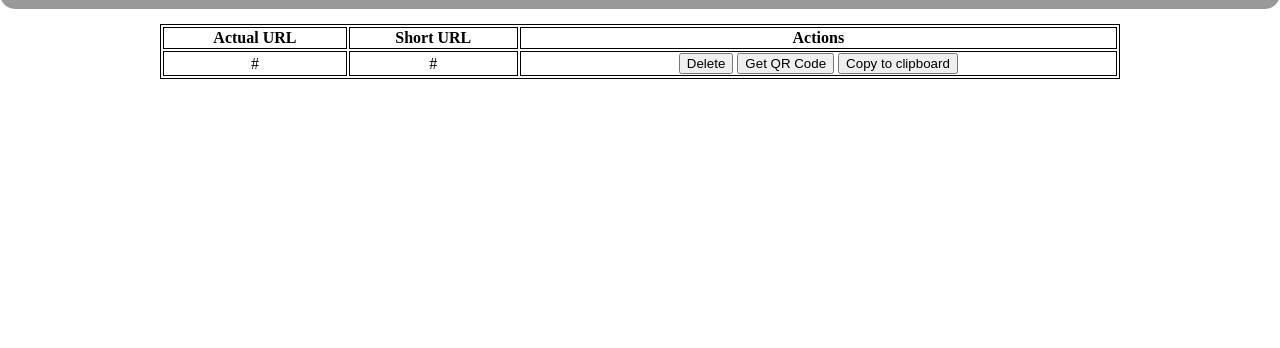
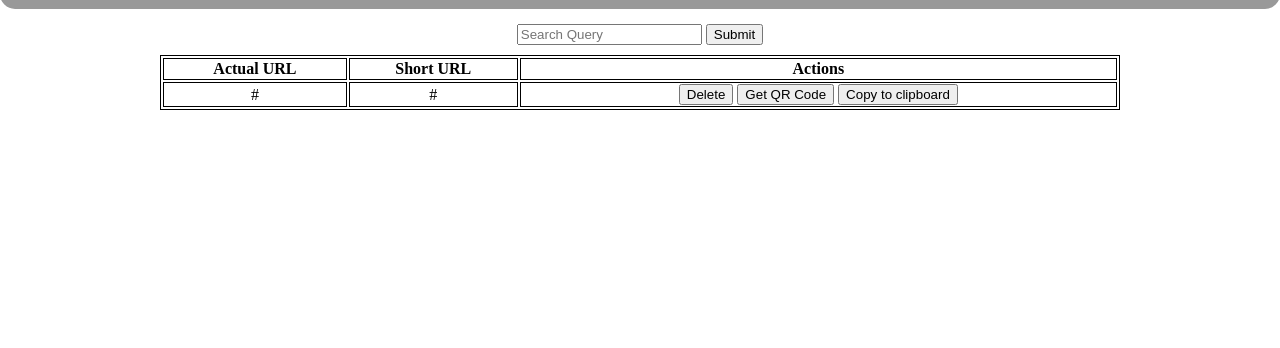
Before and after one commit to zootedb0t/url_shortner, a Flask app: page /database in a window 1280 px wide. Shown: the part 72-420 px from the top of the page. Run offline with Flask 3, Linux system fonts and the light colour scheme; tables that the repository leaves empty hold one stand-in row (values such as "Sample post").

Commit message:
closes #51

```diff
--- a/shortner/routes.py
+++ b/shortner/routes.py
@@ -167,6 +167,14 @@ def copytoclipboard(id):
     return render_template("copy.html", bitly_url=url)
 
 
+@app.route("/query", methods=["POST", "GET"])
+def query():
+    search_query = request.form["query"]
+    match = Url.query.filter(Url.actual_url.contains(search_query)).all()
+
+    return render_template("database.html", url=match)
+
+
 @app.errorhandler(500)
 def basic_error(e):
     error_msg = e
--- a/shortner/templates/database.html
+++ b/shortner/templates/database.html
@@ -17,6 +17,12 @@
       <h1><a href="/">URL Database</a></h1>
     </header>
     <table align="center" id="data_tbl">
+      <div style="margin: 10px";>
+        <form action="{{ url_for('query')}}" method="post">
+          <input type="text" name="query" placeholder="Search Query"/>
+          <button type="submit">Submit</button>
+        </form>
+      </div>
       <thead>
         <th>Actual URL</th>
         <th>Short URL</th>
```
